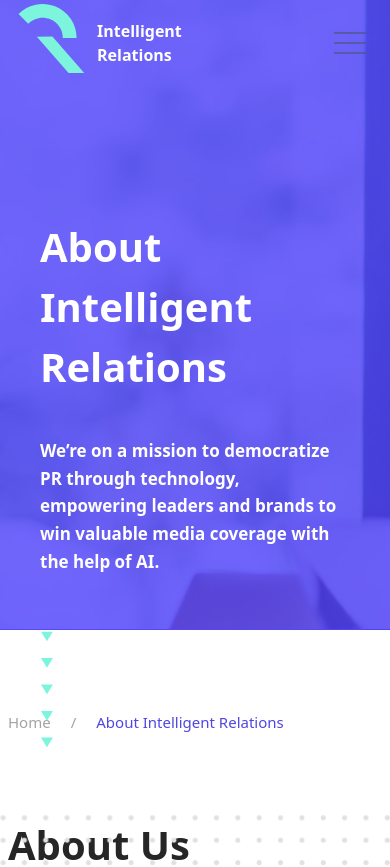
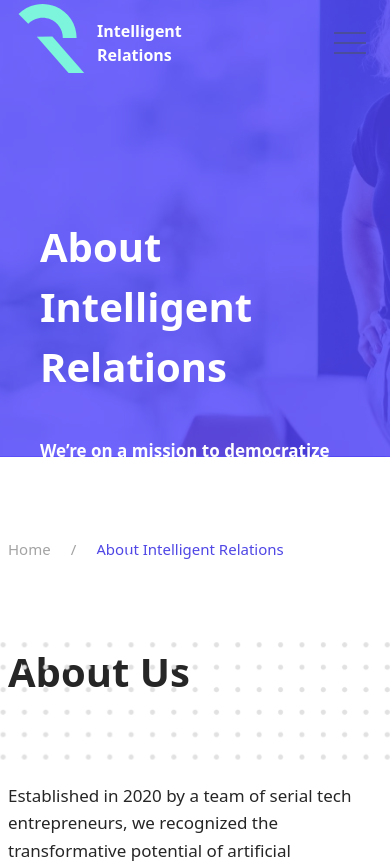
Before and after one commit to Raja-Abbas/IR, a React (Create React App) app: page /about in a window 390 px wide. Shown: the top 867 px of the page. Built offline with nearby package versions, Linux system fonts and the light colour scheme.

Commit message:
added about page

```diff
--- a/src/components/about/about.js
+++ b/src/components/about/about.js
@@ -29,7 +29,7 @@
             leaders and brands to win valuable media coverage with the help of
             AI.
           </div>
-          <div className="max-lg:mx-10 sm:w-5 sm:h-[40px] sm:overflow-hidden mt-14">
+          <div className="max-lg:mx-10 w-5 m:h-[40px] max-lg:hidden sm:overflow-hidden mt-14">
             <img src={ArrowsDown} alt="" />
           </div>
         </div>
```
